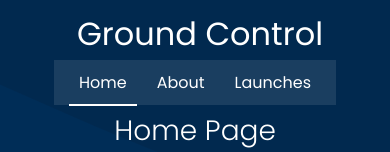
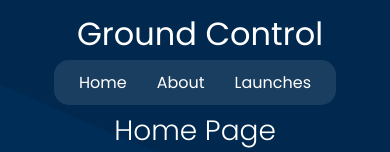
Before and after one commit to Bradyac/ground-control, an Angular app: page / in a window 390 px wide. In both pictures the pointer is over the link "Home". Shown: the top 152 px of the page. Built offline with nearby package versions, Linux system fonts and the light colour scheme.

Commit message:
Remove border from mobile navbar

```diff
--- a/src/app/components/nav-bar/nav-bar.component.css
+++ b/src/app/components/nav-bar/nav-bar.component.css
@@ -38,9 +38,13 @@
   .navbar .flex {
     flex-direction: column;
   }
+  .navbar a:hover {
+    border: none;
+  }
   .navbar ul {
     padding: 10px;
     margin-bottom: 5px;
+    border-radius: 15px;
     background-color: rgba(255, 255, 255, 0.1);
   }
 }
```
